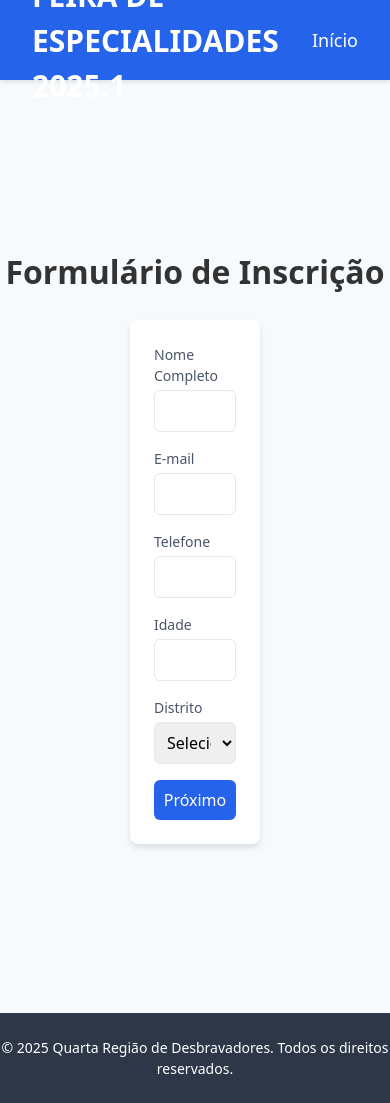
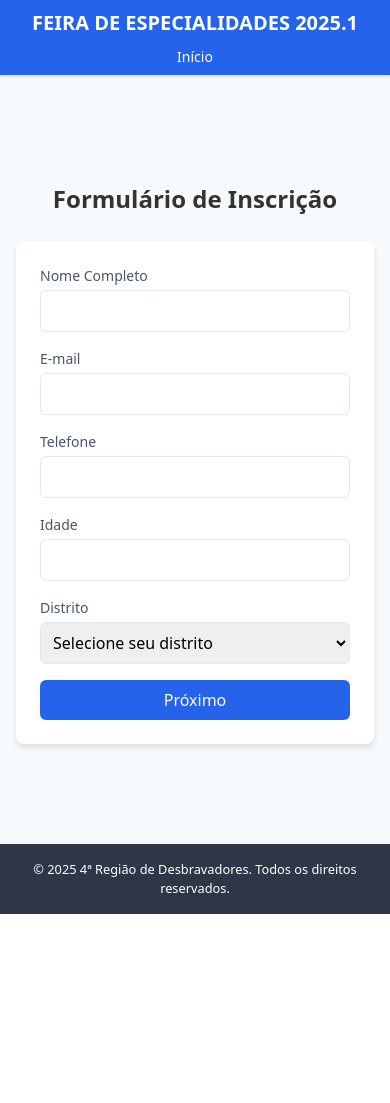
Before and after one commit to noelmagondim/oficina-de-especialidades, a React (Vite) app: page /registration in a window 390 px wide. After the commit the page ends 914 px from the top, so only its background shows below. Built offline with nearby package versions, Linux system fonts and the light colour scheme.

Commit message:
Realizando responsividade das páginas

```diff
--- a/src/components/footer.tsx
+++ b/src/components/footer.tsx
@@ -10,7 +10,7 @@ const Footer: React.FC = () => {
 
       <footer className="footer">
         {/* Informações de Copyright */}
-        <p>&copy; 2025 Quarta Região de Desbravadores. Todos os direitos reservados.</p>
+        <p>&copy; 2025 4ª Região de Desbravadores. Todos os direitos reservados.</p>
       </footer>
     </div>
   );
--- a/src/styles/Footer.css
+++ b/src/styles/Footer.css
@@ -1,6 +1,7 @@
-/* Adicionando este estilo ao body ou ao container principal para garantir que o footer fique no final da página */
+/* Garantir que o footer fique no final da página */
 body, html {
   height: 100%;
+  margin: 0;
 }
 
 .page-container {
@@ -16,8 +17,16 @@ body, html {
 .footer {
   background-color: #2d3748;  /* Fundo escuro */
   color: white;               /* Cor do texto */
-  padding: 1.5rem 0;          /* Espaçamento vertical */
-  text-align: center;         /* Alinha o texto centralizado */
+  padding: 1.5rem 1rem;       /* Espaçamento vertical e ajuste lateral */
+  text-align: center;         /* Centraliza o texto */
   font-size: 0.875rem;        /* Tamanho da fonte */
-  position: relative;
+  position: relative;         /* Garante que o footer fique alinhado */
 }
+
+/* Estilização responsiva */
+@media (max-width: 768px) {
+  .footer {
+    font-size: 0.8rem;        /* Reduz o tamanho da fonte em telas menores */
+    padding: 1rem 0.5rem;     /* Ajusta o espaçamento em telas menores */
+  }
+}
--- a/src/styles/Header.css
+++ b/src/styles/Header.css
@@ -41,3 +41,44 @@
   color: white;
   transition: color 0.3s ease;
 }
+
+/* Responsividade */
+@media (max-width: 768px) {
+  .header-container {
+    flex-direction: column;
+    padding: 1rem; /* Reduz o padding em telas menores */
+    height: auto; /* Ajusta a altura para se adaptar ao conteúdo */
+  }
+
+  .logo-text {
+    font-size: 1.5rem; /* text-2xl */
+    margin-bottom: 0.5rem; /* Espaço entre a logo e o menu de navegação */
+  }
+
+  .navigation {
+    flex-direction: column; /* Alinha os links verticalmente */
+    gap: 1rem; /* Ajusta o espaçamento entre os links */
+  }
+
+  .nav-link {
+    font-size: 1rem; /* text-base */
+  }
+}
+
+@media (max-width: 480px) {
+  .header-container {
+    padding: 0.5rem; /* Padding menor para dispositivos muito pequenos */
+  }
+
+  .logo-text {
+    font-size: 1.25rem; /* text-xl */
+  }
+
+  .navigation {
+    gap: 0.5rem; /* Espaço menor entre os links */
+  }
+
+  .nav-link {
+    font-size: 0.875rem; /* text-sm */
+  }
+}
--- a/src/styles/HomePage.css
+++ b/src/styles/HomePage.css
@@ -5,7 +5,8 @@
   flex-direction: column;
   align-items: center;
   justify-content: center;
-  height: calc(100vh - 80px); /* Ajusta a altura para não cobrir o header fixo */
+  min-height: calc(100vh - 80px); /* Ajusta a altura para não cobrir o header fixo */
+  padding: 1rem;
   background-color: #f7fafc; /* bg-gray-100 */
   text-align: center;
 }
@@ -14,11 +15,13 @@
   font-size: 2.25rem; /* text-4xl */
   font-weight: 700; /* font-bold */
   margin-bottom: 1rem; /* mb-4 */
+  color: #1a202c; /* text-gray-900 */
 }
 
 .description {
   font-size: 1.125rem; /* text-lg */
   margin-bottom: 1.5rem; /* mb-6 */
+  color: #4a5568; /* text-gray-700 */
 }
 
 .signup-button {
@@ -27,9 +30,42 @@
   color: white;
   border-radius: 0.5rem; /* rounded-lg */
   box-shadow: 0 4px 6px rgba(0, 0, 0, 0.1); /* shadow-md */
-  transition: background-color 0.3s ease;
+  transition: background-color 0.3s ease, transform 0.2s ease;
 }
 
 .signup-button:hover {
   background-color: #1d4ed8; /* bg-blue-700 */
+  transform: translateY(-2px);
 }
+
+/* Responsividade */
+@media (max-width: 768px) {
+  .title {
+    font-size: 1.875rem; /* text-3xl */
+  }
+
+  .description {
+    font-size: 1rem; /* text-base */
+  }
+
+  .signup-button {
+    padding: 0.5rem 1rem; /* px-4 py-2 */
+    font-size: 0.875rem; /* text-sm */
+  }
+}
+
+@media (max-width: 480px) {
+  .title {
+    font-size: 1.5rem; /* text-2xl */
+  }
+
+  .description {
+    font-size: 0.875rem; /* text-sm */
+  }
+
+  .signup-button {
+    width: 100%;
+    padding: 0.75rem; /* py-3 */
+    font-size: 1rem; /* text-base */
+  }
+}
--- a/src/styles/RegistrationPage.css
+++ b/src/styles/RegistrationPage.css
@@ -3,18 +3,21 @@
   flex-direction: column;
   align-items: center;
   justify-content: center;
-  height: 120vh;
+  min-height: 100vh; /* Ajuste para cobrir a tela em dispositivos menores */
   background-color: #f7fafc; /* bg-gray-100 */
+  padding: 1rem; /* Adiciona espaço em telas menores */
 }
 
 .title {
   font-size: 1.875rem; /* text-3xl */
   font-weight: 700; /* font-bold */
   margin-bottom: 1.5rem; /* mb-6 */
+  text-align: center; /* Melhor alinhamento em telas menores */
 }
 
 .form-container {
-  width: 33.3333%; /* w-1/3 */
+  width: 100%; /* Ajuste para telas pequenas */
+  max-width: 400px; /* Limita a largura em dispositivos maiores */
   background-color: white;
   padding: 1.5rem; /* p-6 */
   border-radius: 0.5rem; /* rounded-lg */
@@ -40,15 +43,7 @@
   border-radius: 0.375rem; /* rounded-md */
 }
 
-.submit {
-  width: 100%;
-  padding: 0.5rem; /* py-2 */
-  background-color: #2563eb; /* bg-blue-600 */
-  color: white;
-  border-radius: 0.375rem; /* rounded-md */
-  transition: background-color 0.3s ease;
-}
-
+.submit,
 .submit-button {
   width: 100%;
   padding: 0.5rem; /* py-2 */
@@ -56,12 +51,29 @@
   color: white;
   border-radius: 0.375rem; /* rounded-md */
   transition: background-color 0.3s ease;
+  text-align: center; /* Garante bom alinhamento */
 }
 
-.submit:hover {
+.submit:hover,
+.submit-button:hover {
   background-color: #1d4ed8; /* bg-blue-700 */
 }
 
-.submit-button:hover {
-  background-color: #1d4ed8; /* bg-blue-700 */
+/* Responsividade */
+@media (min-width: 640px) {
+  .form-container {
+    width: 75%; /* w-3/4 para tablets */
+  }
 }
+
+@media (min-width: 768px) {
+  .form-container {
+    width: 50%; /* w-1/2 para tablets maiores */
+  }
+}
+
+@media (min-width: 1024px) {
+  .form-container {
+    width: 33.3333%; /* w-1/3 para desktops */
+  }
+}
--- a/src/styles/SaturdaySpecialtiesPage.css
+++ b/src/styles/SaturdaySpecialtiesPage.css
@@ -6,16 +6,23 @@
   justify-content: flex-start;
   min-height: calc(100vh - 80px);
   background-color: #f7fafc; /* bg-gray-100 */
+  padding: 1rem; /* Ajuste para telas menores */
   padding-bottom: 80px;
 }
 
 /* Título */
 .title {
   margin-top: 5rem; /* Ajuste para que o título não fique muito abaixo do topo */
-  font-size: 2rem;
+  font-size: 1.5rem; /* Tamanho ajustado para dispositivos móveis */
   font-weight: 700;
   text-align: center;
   color: #333;
+}
+
+@media (min-width: 768px) {
+  .title {
+    font-size: 2rem; /* Tamanho maior para telas maiores */
+  }
 }
 
 /* Grid de especialidades */
@@ -27,9 +34,15 @@
   max-width: 56rem; /* max-w-4xl */
 }
 
-@media (min-width: 768px) {
+@media (min-width: 640px) {
   .specialties-grid {
-    grid-template-columns: repeat(3, 1fr);
+    grid-template-columns: repeat(2, 1fr); /* Duas colunas em telas médias */
+  }
+}
+
+@media (min-width: 1024px) {
+  .specialties-grid {
+    grid-template-columns: repeat(3, 1fr); /* Três colunas em telas maiores */
   }
 }
 
@@ -43,9 +56,15 @@
 
 /* Nome da especialidade */
 .specialty-name {
-  font-size: 1.25rem; /* text-xl */
+  font-size: 1.125rem; /* text-lg */
   font-weight: 600; /* font-semibold */
   margin-bottom: 1rem; /* mb-4 */
+}
+
+@media (min-width: 768px) {
+  .specialty-name {
+    font-size: 1.25rem; /* text-xl */
+  }
 }
 
 /* Botões de horário */
@@ -80,13 +99,20 @@
   margin-top: 2rem; /* mt-8 */
   width: 100%;
   max-width: 56rem; /* max-w-4xl */
+  padding: 0 1rem; /* Adicionado para telas menores */
 }
 
 /* Título das seleções */
 .selected-title {
-  font-size: 1.5rem; /* text-2xl */
+  font-size: 1.25rem; /* text-xl */
   font-weight: 600; /* font-semibold */
   margin-bottom: 1rem; /* mb-4 */
+}
+
+@media (min-width: 768px) {
+  .selected-title {
+    font-size: 1.5rem; /* text-2xl */
+  }
 }
 
 /* Lista de seleções */
@@ -119,9 +145,11 @@
   background-color: #c53030; /* bg-red-700 */
 }
 
+/* Botão de envio */
 .submit-button {
   padding: 0.75rem 1.5rem; /* px-6 py-3 */
-  width: 56rem;
+  width: 100%;
+  max-width: 56rem; /* max-w-4xl */
   margin-top: 30px;
   border-radius: 0.5rem;
 }
```
